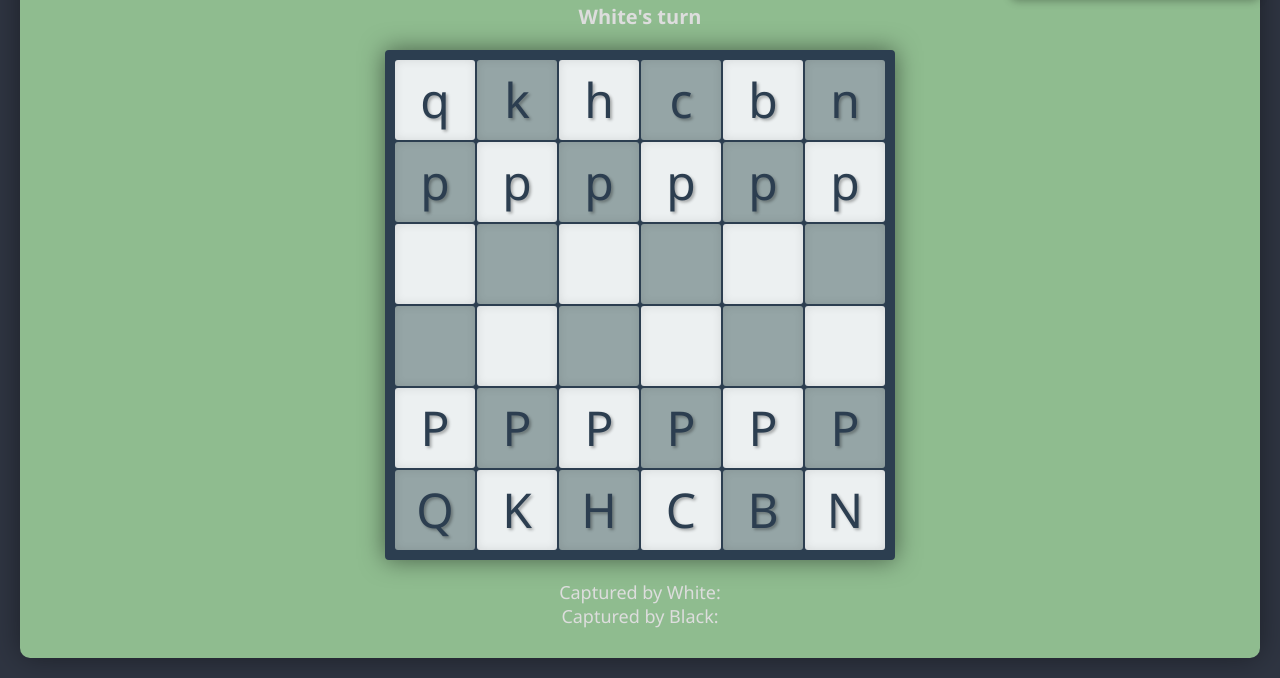
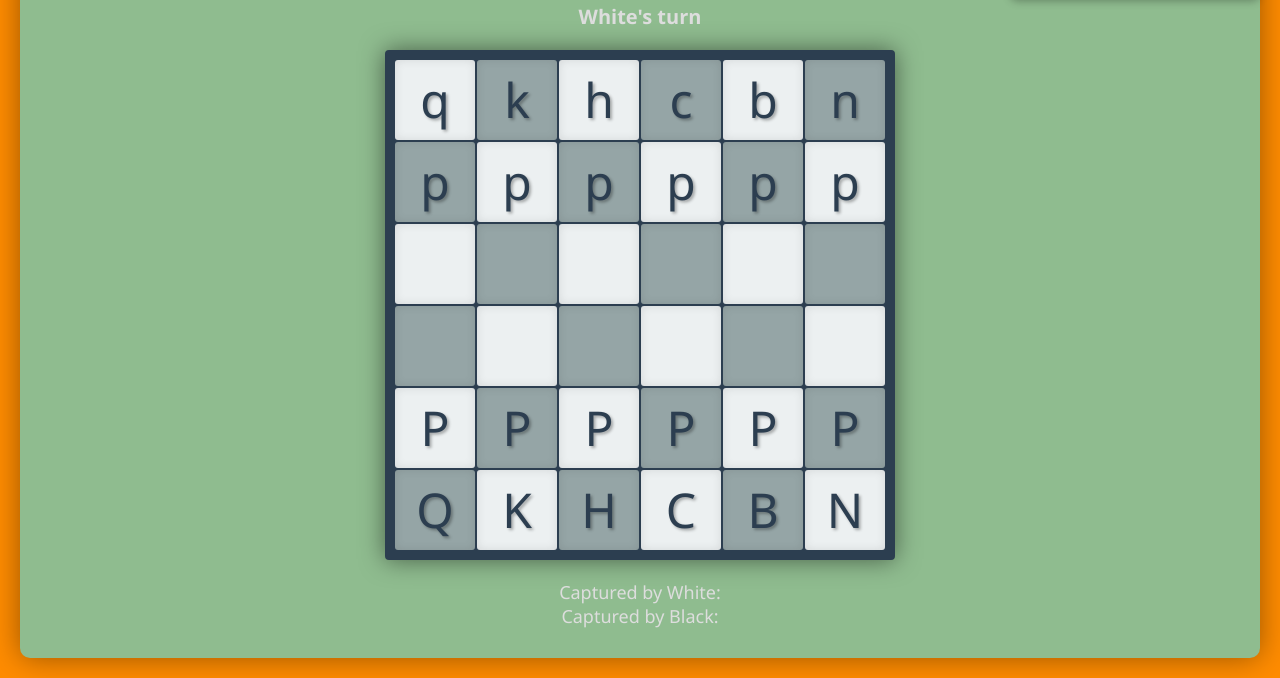
Before and after one commit to spiderschweins/fantasychess-online, a plain HTML site: page index.html in a window 1280 px wide. Shown: the part 187-865 px from the top of the page. Drawn offline with Linux system fonts and the light colour scheme.

Commit message:
Update index.html

```diff
--- a/index.html
+++ b/index.html
@@ -5,7 +5,7 @@
     <style>        body {
             margin: 0;
             padding: 20px;
-            background-color: #2f3542;
+            background-color: #FF8C00;
             color: #ddd;
             font-family: 'Segoe UI', Arial, sans-serif;
         }        .center_div {
```
